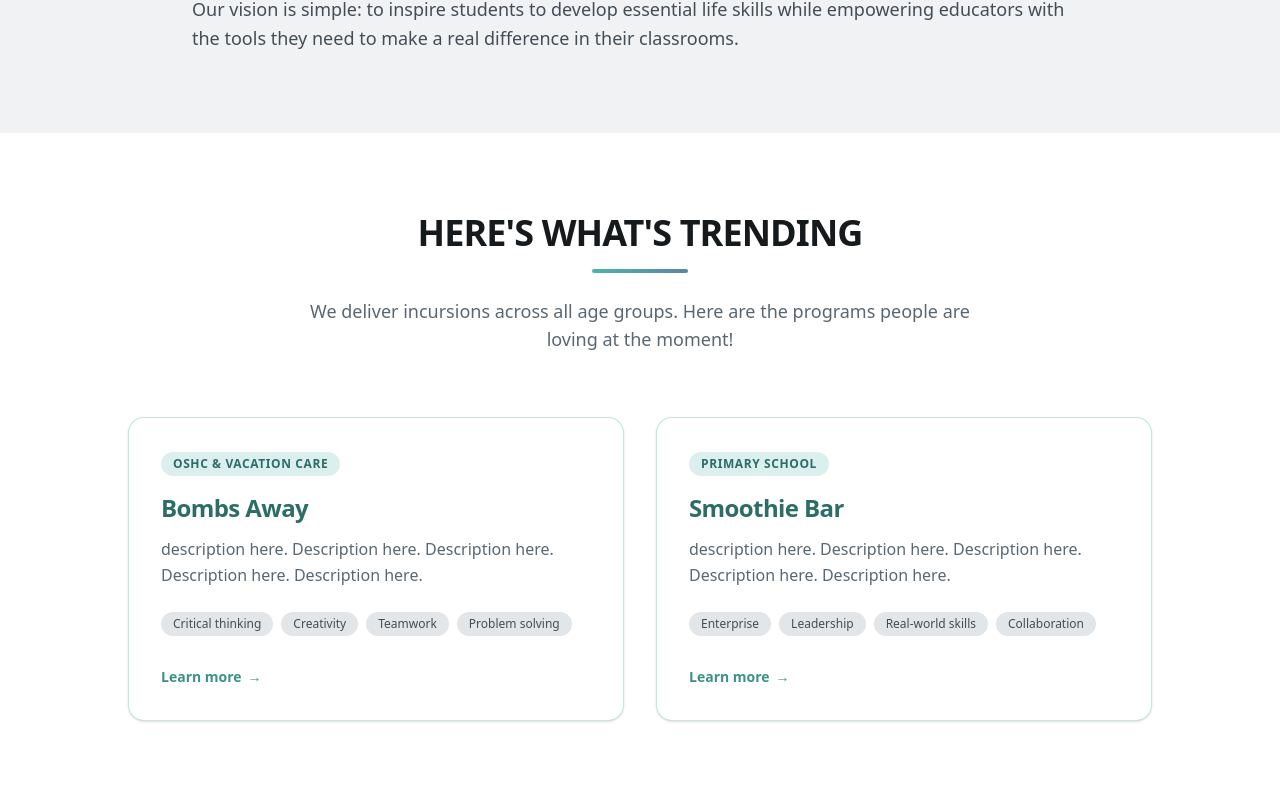
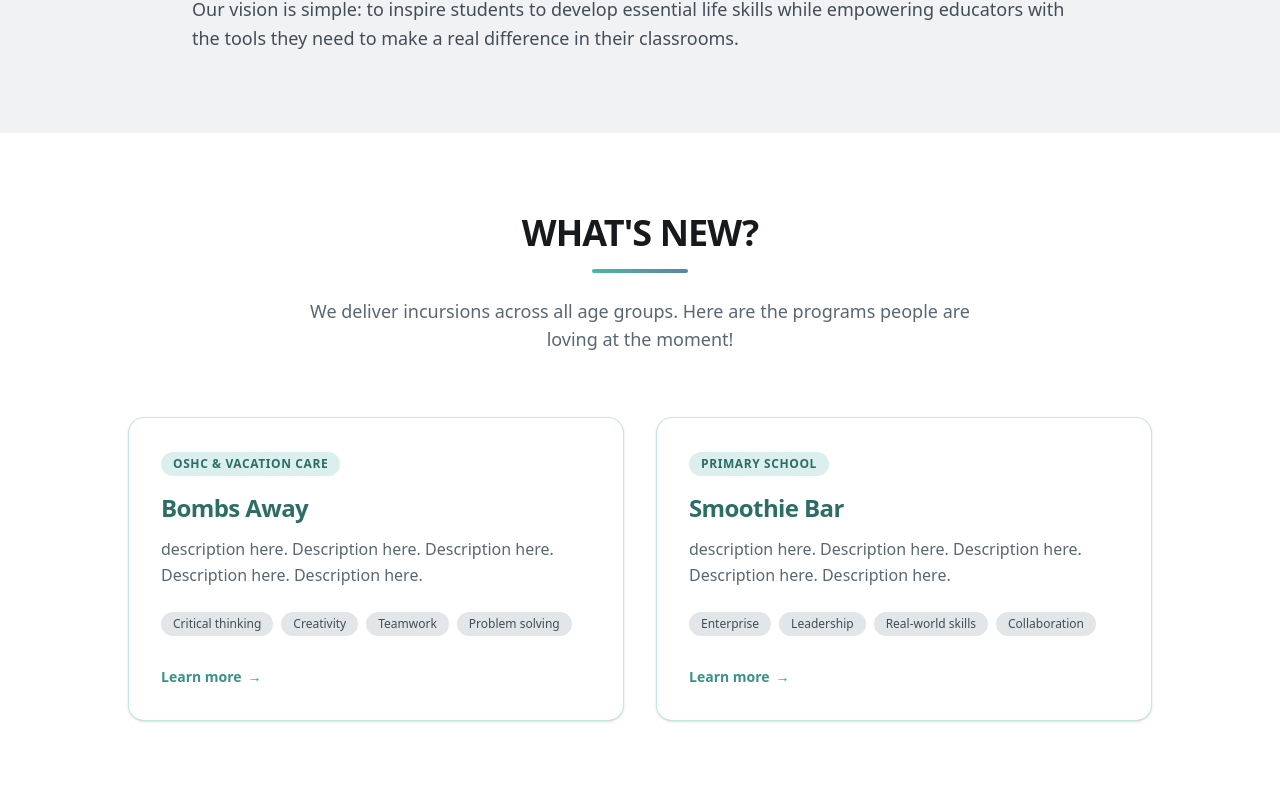
Before and after one commit to tbysctt/driven-outcomes-website, a React (Vite) app in the folder driven-outcomes-playground/: page / in a window 1280 px wide. Shown: the part 1799-2600 px from the top of the page. Built offline with nearby package versions, Linux system fonts and the light colour scheme.

Commit message:
Add VERY basic what's new section

```diff
--- a/driven-outcomes-playground/src/components/OurTrendingPrograms.tsx
+++ b/driven-outcomes-playground/src/components/PopularPrograms.tsx
@@ -29,13 +29,13 @@ const trendingPrograms: ProgramCardProps[] = [
   },
 ];
 
-export function OurTrendingPrograms() {
+export function PopularPrograms() {
   return (
     <section id="programs" className="py-12 sm:py-16 md:py-20">
       <div className="container mx-auto px-4 sm:px-6">
         <div className="text-center mb-10 sm:mb-12 md:mb-16">
           <h2 className="text-2xl sm:text-3xl md:text-4xl font-extrabold uppercase tracking-tight text-neutral-900">
-            Here's what's trending
+            Our most popular programs
           </h2>
           <div className="mt-3 sm:mt-4 h-1 w-20 sm:w-24 bg-linear-to-r from-primary-brand-500 to-secondary-brand-500 rounded-full mx-auto"></div>
           <p className="mt-4 sm:mt-6 text-base sm:text-lg text-neutral-600 max-w-2xl mx-auto px-2 sm:px-0">
--- /dev/null
+++ b/driven-outcomes-playground/src/components/WhatsNewSection.tsx
@@ -0,0 +1,61 @@
+import { ProgramCard, type ProgramCardProps } from "./ProgramCard";
+
+const newPrograms: ProgramCardProps[] = [
+  {
+    targetAudience: "OSHC & Vacation Care",
+    title: "Bombs Away",
+    description:
+      "description here. Description here. Description here. Description here. Description here.",
+    focusedSkills: [
+      "Critical thinking",
+      "Creativity",
+      "Teamwork",
+      "Problem solving",
+    ],
+    linkPath: "#",
+  },
+  {
+    targetAudience: "Primary School",
+    title: "Smoothie Bar",
+    description:
+      "description here. Description here. Description here. Description here. Description here.",
+    focusedSkills: [
+      "Enterprise",
+      "Leadership",
+      "Real-world skills",
+      "Collaboration",
+    ],
+    linkPath: "#",
+  },
+];
+
+export function WhatsNewSection() {
+  return (
+    <section id="programs" className="py-12 sm:py-16 md:py-20">
+      <div className="container mx-auto px-4 sm:px-6">
+        <div className="text-center mb-10 sm:mb-12 md:mb-16">
+          <h2 className="text-2xl sm:text-3xl md:text-4xl font-extrabold uppercase tracking-tight text-neutral-900">
+            What's new?
+          </h2>
+          <div className="mt-3 sm:mt-4 h-1 w-20 sm:w-24 bg-linear-to-r from-primary-brand-500 to-secondary-brand-500 rounded-full mx-auto"></div>
+          <p className="mt-4 sm:mt-6 text-base sm:text-lg text-neutral-600 max-w-2xl mx-auto px-2 sm:px-0">
+            We deliver incursions across all age groups. Here are the programs
+            people are loving at the moment!
+          </p>
+        </div>
+
+        <div className="grid md:grid-cols-2 gap-6 sm:gap-8 max-w-5xl mx-auto">
+          {newPrograms.map((program) => (
+            <ProgramCard
+              targetAudience={program.targetAudience}
+              title={program.title}
+              description={program.description}
+              focusedSkills={program.focusedSkills}
+              linkPath={program.linkPath}
+            />
+          ))}
+        </div>
+      </div>
+    </section>
+  );
+}
--- a/driven-outcomes-playground/src/pages/HomePage.tsx
+++ b/driven-outcomes-playground/src/pages/HomePage.tsx
@@ -1,11 +1,12 @@
 import { LandingHero } from "../components/LandingHero";
-import { OurTrendingPrograms } from "../components/OurTrendingPrograms";
+import { PopularPrograms } from "../components/PopularPrograms";
 // import { LogoScroller } from "../components/LogoScroller";
 import { SchoolsScroller } from "../components/SchoolsScroller";
 import { Stats } from "../components/Stats";
 import { Intro } from "../components/Intro";
 import { Testimonials } from "../components/Testimonials";
 import { CTA } from "../components/CTA";
+import { WhatsNewSection } from "../components/WhatsNewSection";
 
 export function HomePage() {
   return (
@@ -14,9 +15,10 @@ export function HomePage() {
       <Stats />
       <SchoolsScroller />
       <Intro />
-      <OurTrendingPrograms />
       {/* <LogoScroller /> */}
+      <WhatsNewSection />
       <Testimonials />
+      <PopularPrograms />
       <CTA />
     </>
   );
```
